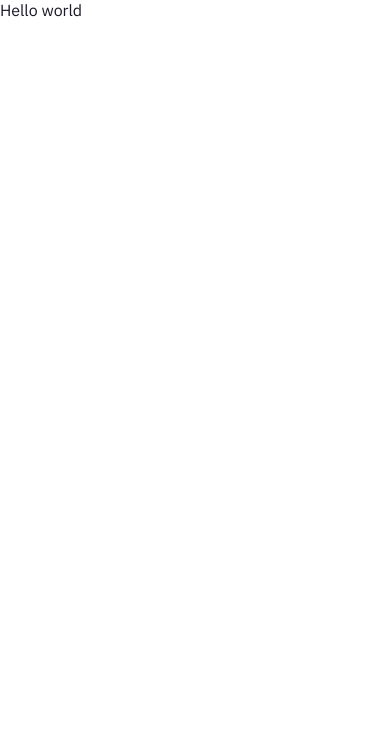
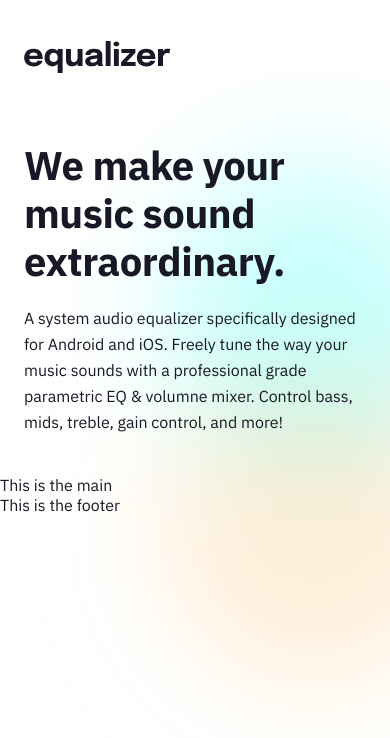
Before and after one commit to brodiehunt/equalizer-landing-page, a React (Vite) app: page / in a window 390 px wide. Shown: the top 738 px of the page. Built offline with nearby package versions, Linux system fonts and the light colour scheme.

Commit message:
Header component finished. Styled for mobile-tablet-desktop

```diff
--- a/src/App.jsx
+++ b/src/App.jsx
@@ -1,13 +1,38 @@
-import { useState } from 'react'
+import styled from 'styled-components';
+import Header from './components/Header';
+import Main from './components/Main';
+import Footer from './components/Footer';
+import BackgroundMobile from './assets/bg-main-mobile.png';
+import BackgroundTablet from './assets/bg-main-tablet.png';
+import BackgroundDesktop from './assets/bg-main-desktop.png';
 
+const AppWrapper = styled.div`
+  min-height: 100vh;
+  position: relative;
+  background-image: url(${BackgroundMobile});
+  background-repeat: no-repeat;
+  background-size: cover;
+
+
+
+  @media (min-width: 768px) {
+    background-image: url(${BackgroundTablet});
+  }
+
+  @media (min-width: 1440px) {
+    background-image: url(${BackgroundDesktop});
+  }
+`;
 
 function App() {
 
 
   return (
-    <>
-      <div>Hello world</div>
-    </>
+    <AppWrapper>
+      <Header />
+      <Main />
+      <Footer />
+    </AppWrapper>
   )
 }
 
--- a/src/components/Footer.jsx
+++ b/src/components/Footer.jsx
@@ -0,0 +1,11 @@
+import styled from 'styled-components';
+
+const Footer = () => {
+  return (
+    <footer>
+      This is the footer
+    </footer>
+  )
+};
+
+export default Footer;
--- a/src/components/Header.jsx
+++ b/src/components/Header.jsx
@@ -0,0 +1,22 @@
+import HeaderWrapper from './styles/Header';
+
+import Logo from '../assets/logo.svg';
+import BackgroundPattern from '../assets/bg-pattern-1.svg';
+
+
+const Header = () => {
+  return (
+    <HeaderWrapper>
+      <img className="background-pattern" src={BackgroundPattern} alt='' aria-hidden="true"/>
+      <img className="logo" src={Logo} alt="Equalizer logo"/>
+      <h1>We make your music sound extraordinary.</h1>
+      <p>
+        A system audio equalizer specifically designed for Android and iOS.
+        Freely tune the way your music sounds with a professional grade parametric
+        EQ & volumne mixer. Control bass, mids, treble, gain control, and more!
+      </p>
+    </HeaderWrapper>
+  )
+};
+
+export default Header;
--- a/src/components/Main.jsx
+++ b/src/components/Main.jsx
@@ -0,0 +1,10 @@
+import styled from 'styled-components';
+const Main = () => {
+  return (
+    <main>
+      This is the main
+    </main>
+  )
+};
+
+export default Main;
--- /dev/null
+++ b/src/components/styles/Header.js
@@ -0,0 +1,89 @@
+import styled from 'styled-components';
+
+const HeaderWrapper = styled.header`
+
+  padding: 2.5rem 1.5rem;
+  position: relative;
+
+  .logo {
+    margin-bottom: 4rem;
+  }
+
+  .background-pattern {
+    display: none;
+  }
+
+  h1 {
+    font-size: 2.5rem;
+    line-height: 3rem;
+    letter-spacing: -0.02844rem;
+    margin-bottom: 1.25rem;
+  }
+
+  p {
+    line-height: 1.625rem;
+  }
+
+  @media (min-width: 768px) {
+
+    padding: 3.9rem 2.5rem;
+    .logo {
+      margin-bottom: 6rem;
+    }
+
+    .background-pattern {
+      display: block;
+      position: absolute;
+      top: -2.5rem;
+      right: -2.5rem;
+      width: 16rem;
+      height: 25rem;
+    }
+
+    h1 {
+      font-size: 4rem;
+      line-height: 4rem;
+      letter-spacing: -0.04544rem;
+      margin-bottom: 1.75rem;
+      width: calc(100% - 12rem);
+    }
+
+    p {
+      font-size: 1.125rem;
+      line-height: 1.75rem;
+      width: calc(100% - 12rem);
+    }
+  }
+
+  @media (min-width: 1440px) {
+    padding: 3.9rem 10.5rem;
+    max-width: 1440px;
+    margin: 0 auto;
+
+    .logo {
+      margin-bottom: 8rem;
+    }
+
+    .background-pattern {
+      right: 0;
+      width: 19.5rem;
+      height: 29.25rem;
+    }
+
+    h1 {
+      font-size: 5.5rem;
+      line-height: 5.5rem;
+      letter-spacing: -0.0625rem;
+      margin-bottom: 2.5rem;
+      width: calc(100% - 19rem);
+    }
+
+    p {
+      font-size: 1.25rem;
+      line-height: 2.125rem;
+      width: calc(100% - 19rem);
+    }
+  }
+`;
+
+export default HeaderWrapper;
```
